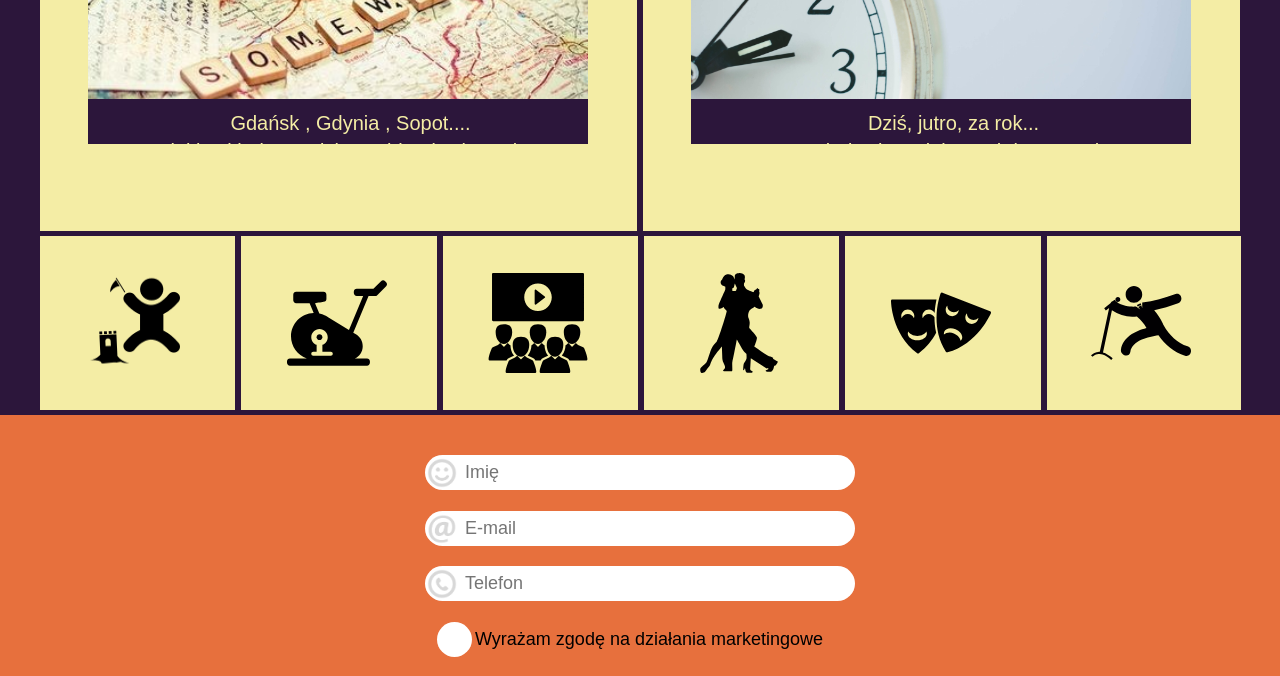
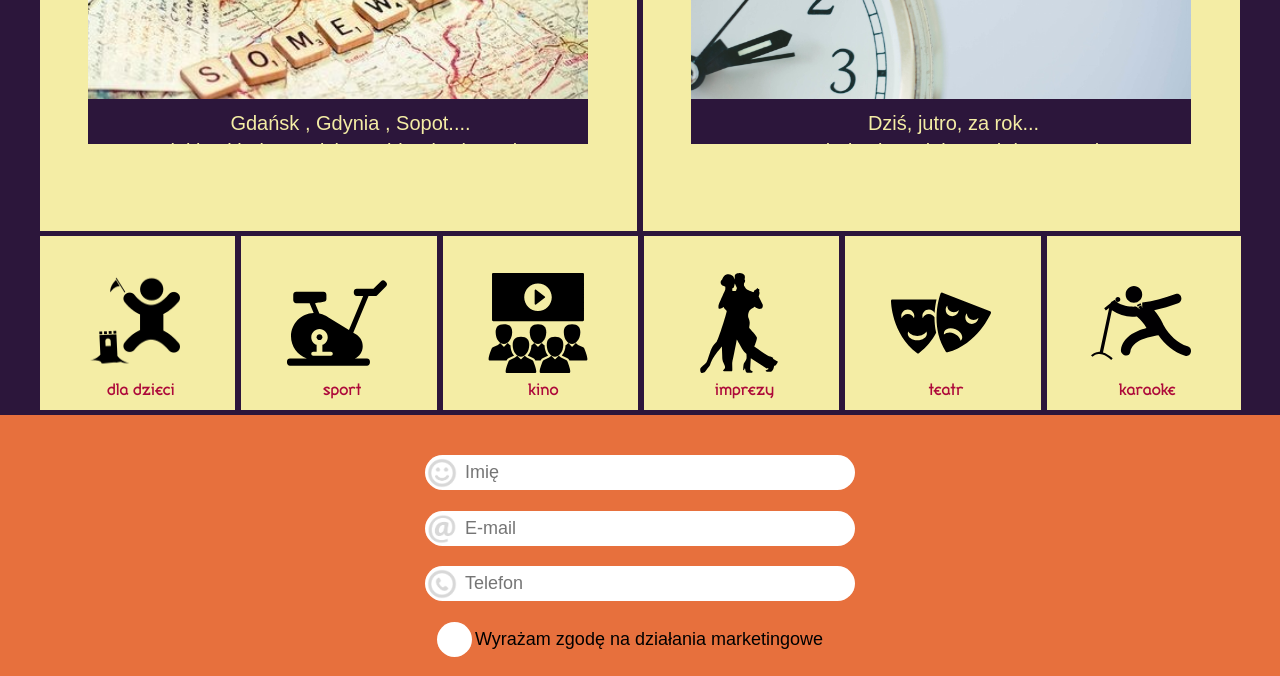
Before and after one commit to infoshareacademy/jfdz-events, a plain HTML site: page index.html in a window 1280 px wide. Shown: the part 1053-1729 px from the top of the page. Drawn offline with Linux system fonts and the light colour scheme; a web font is replaced by a local one.

Commit message:
podpisy pod ikony funkcjonalnosci

```diff
--- a/index.html
+++ b/index.html
@@ -93,23 +93,30 @@
             <div class="clear"></div>
         </div>
             <div class="pomniejszeFunkcjonalnosci">
-            <div class="left ikonyFunMale" id="dzieci">
+                <div class="left ikonyFunMale">
                     <img class="" src="images/game/childrean.png" alt="Zabawy dla dzieci">
+                    <div class="podpis">dla dzieci</div>
                 </div>
-            <div class="left ikonyFunMale" id="sport">
+                <div class="left ikonyFunMale">
                     <img class="" src="images/game/bicycle14.svg" alt="Fitness">
+                    <div class="podpis">sport</div>
                 </div>
-            <div class="left ikonyFunMale" id="kino">
+                <div class="left ikonyFunMale">
                     <img class="" src="images/game/conference1.svg" alt="Meeting">
+                    <div class="podpis">kino</div>
                 </div>
-            <div class="left ikonyFunMale" id="imprezy">
+                <div class="left ikonyFunMale">
                     <img class="" src="images/game/flamenco22.svg" alt="Dyskoteka, dancing">
+                    <div class="podpis">imprezy</div>
+
                 </div>
-            <div class="left ikonyFunMale" id="teatr">
+                <div class="left ikonyFunMale">
                     <img class="" src="images/game/happy14.svg" alt="Teatr">
+                    <div class="podpis">teatr</div>
                 </div>
-            <div class="left ikonyFunMale" id="karaoke">
+                <div class="left ikonyFunMale">
                     <img class="" src="images/game/sing.svg" alt="Karaoke">
+                    <div class="podpis">karaoke</div>
                 </div>
             </div>
     </div>
--- a/styles/eva.css
+++ b/styles/eva.css
@@ -114,15 +114,32 @@
     width:134px;
 }
 
+
+.ikonyFunMale .podpis {
+    position:relative;
+    text-align: center;
+    margin-left:-15px;
+    color:#AD093A;
+}
+
 .ikonyFunMale img{
     width: 100px;
+    height: 100px;
     margin-top: 37px;
-    height: 100px;
     margin-left: -42px;
 }
 
-.ikonyFunMale:hover img{
+
+
+.ikonyFunMale:hover img {
     width: 130px;
     height: 130px;
+    margin-top:22px;
+    margin-left:-27px;
+    /*content: 'test';*/
     cursor: pointer;
 }
+
+.ikonyFunMale:hover .podpis {
+    display:none;
+}
```
Lines whose indentation alone changed are shown as unchanged.
